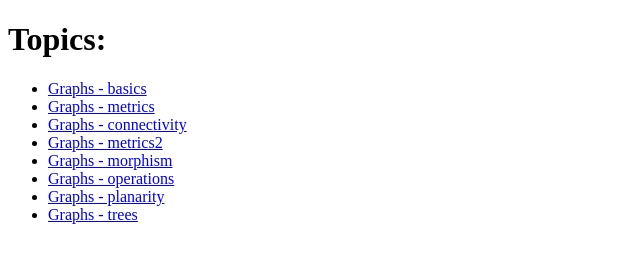
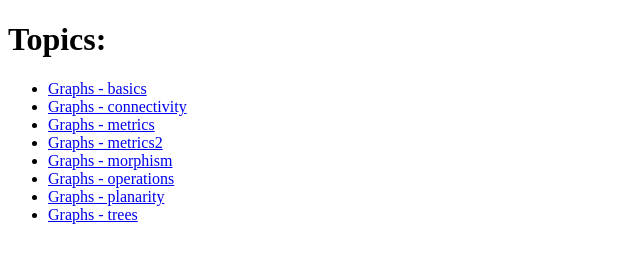
Before and after one commit to dgudim/uni-math-notes, a plain HTML site: page index.html in a window 1280 px wide. Shown: the whole page, without its empty margins (0-640 px from the left). Drawn offline with Linux system fonts and the light colour scheme.

Commit message:
Added index autobuilder

```diff
--- a/index.html
+++ b/index.html
@@ -1,58 +1,30 @@
+
 <!DOCTYPE html>
 <html lang="">
 
   <head>
     <meta charset="utf-8">
-    <title></title>
+    <title>Uni math topics</title>
   </head>
 
   <body>
     <header></header>
     <main>
-      <h1 data-heading="Go to" id="Go_to_other_topics">
-        <div class="heading-collapse-indicator collapse-indicator collapse-icon"></div>Topics:
-      </h1>
+      <h1>Topics:</h1>
       </div>
       <div>
-        <div class="block-language-dataview node-insert-event">
-          <ul class="dataview list-view-ul">
-            <li><span><a aria-label-position="top" aria-label="uni/Discrete math/Graphs/Graphs - basics.md"
-                  data-href="uni/Discrete math/Graphs/Graphs - basics.md"
-                  href="./uni/discrete-math/graphs/graphs---basics.html#" class="internal-link" target="_self"
-                  rel="noopener">Graphs - basics</a></span></li>
-            <li><span><a aria-label-position="top" aria-label="uni/Discrete math/Graphs/Graphs - metrics.md"
-                  data-href="uni/Discrete math/Graphs/Graphs - metrics.md"
-                  href="./uni/discrete-math/graphs/graphs---metrics.html#" class="internal-link" target="_self"
-                  rel="noopener">Graphs - metrics</a></span></li>
-            <li><span><a aria-label-position="top" aria-label="uni/Discrete math/Graphs/Graphs - connectivity.md"
-                  data-href="uni/Discrete math/Graphs/Graphs - connectivity.md"
-                  href="./uni/discrete-math/graphs/graphs---connectivity.html#" class="internal-link" target="_self"
-                  rel="noopener">Graphs - connectivity</a></span></li>
-            <li><span><a aria-label-position="top" aria-label="uni/Discrete math/Graphs/Graphs - metrics2.md"
-                  data-href="uni/Discrete math/Graphs/Graphs - metrics2.md"
-                  href="./uni/discrete-math/graphs/graphs---metrics2.html#" class="internal-link" target="_self"
-                  rel="noopener">Graphs - metrics2</a></span></li>
-            <li><span><a aria-label-position="top" aria-label="uni/Discrete math/Graphs/Graphs - morphism.md"
-                  data-href="uni/Discrete math/Graphs/Graphs - morphism.md"
-                  href="./uni/discrete-math/graphs/graphs---morphism.html#" class="internal-link" target="_self"
-                  rel="noopener">Graphs - morphism</a></span></li>
-            <li><span><a aria-label-position="top" aria-label="uni/Discrete math/Graphs/Graphs - operations.md"
-                  data-href="uni/Discrete math/Graphs/Graphs - operations.md"
-                  href="./uni/discrete-math/graphs/graphs---operations.html#" class="internal-link" target="_self"
-                  rel="noopener">Graphs - operations</a></span></li>
-            <li><span><a aria-label-position="top" aria-label="uni/Discrete math/Graphs/Graphs - planarity.md"
-                  data-href="uni/Discrete math/Graphs/Graphs - planarity.md"
-                  href="./uni/discrete-math/graphs/graphs---planarity.html#" class="internal-link" target="_self"
-                  rel="noopener">Graphs - planarity</a></span></li>
-            <li><span><a aria-label-position="top" aria-label="uni/Discrete math/Graphs/Graphs - trees.md"
-                  data-href="uni/Discrete math/Graphs/Graphs - trees.md"
-                  href="./uni/discrete-math/graphs/graphs---trees.html#" class="internal-link" target="_self"
-                  rel="noopener">Graphs - trees</a></span></li>
+          <ul>
+              <li><a href="./uni/discrete-math/graphs/graphs---basics.html">Graphs - basics</a></li>
+              <li><a href="./uni/discrete-math/graphs/graphs---connectivity.html">Graphs - connectivity</a></li>
+              <li><a href="./uni/discrete-math/graphs/graphs---metrics.html">Graphs - metrics</a></li>
+              <li><a href="./uni/discrete-math/graphs/graphs---metrics2.html">Graphs - metrics2</a></li>
+              <li><a href="./uni/discrete-math/graphs/graphs---morphism.html">Graphs - morphism</a></li>
+              <li><a href="./uni/discrete-math/graphs/graphs---operations.html">Graphs - operations</a></li>
+              <li><a href="./uni/discrete-math/graphs/graphs---planarity.html">Graphs - planarity</a></li>
+              <li><a href="./uni/discrete-math/graphs/graphs---trees.html">Graphs - trees</a></li>
           </ul>
         </div>
-      </div>
     </main>
-    <footer></footer>
 
   </body>
 
```
Also changed, not shown: 1 other file.
